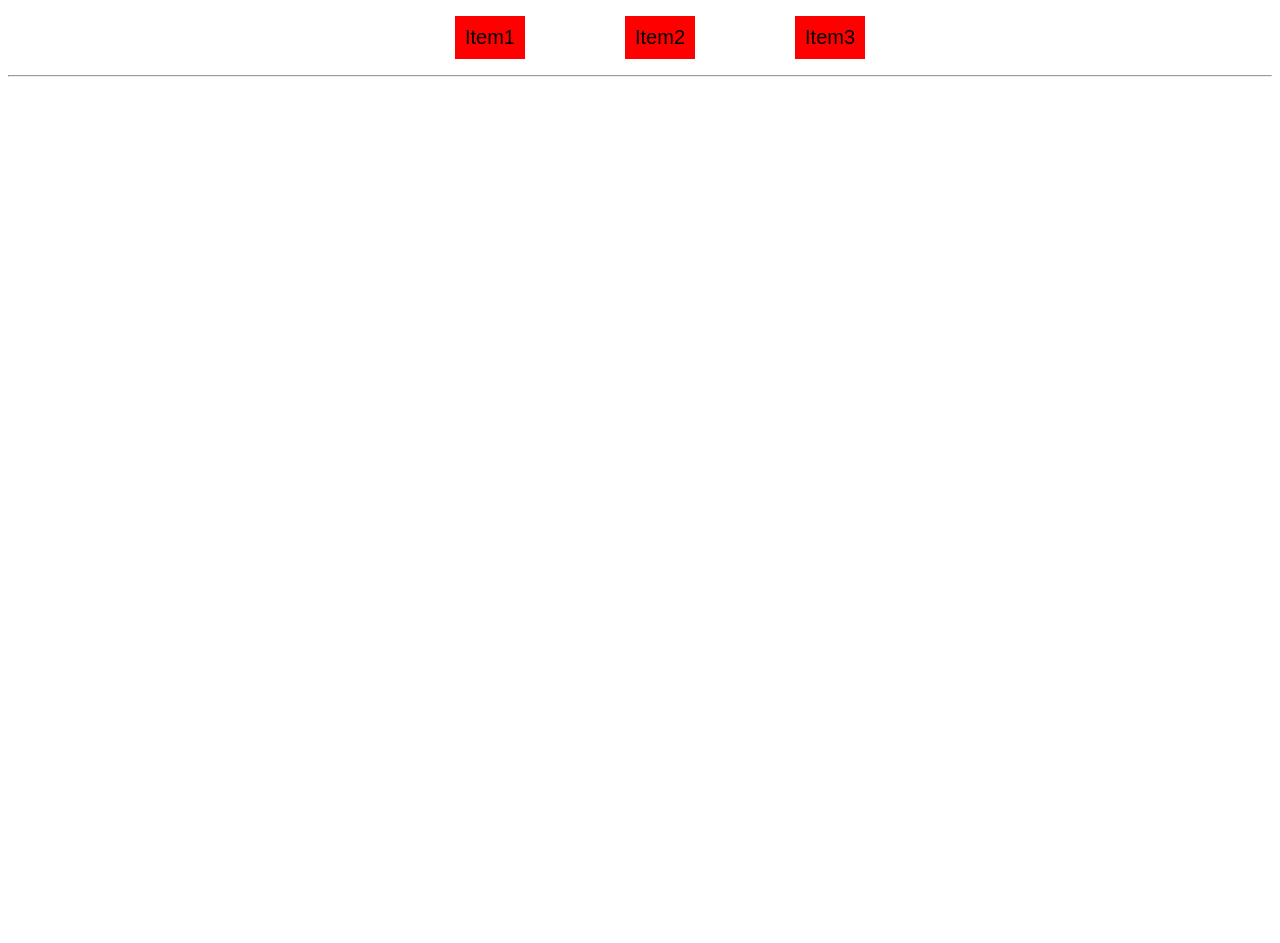
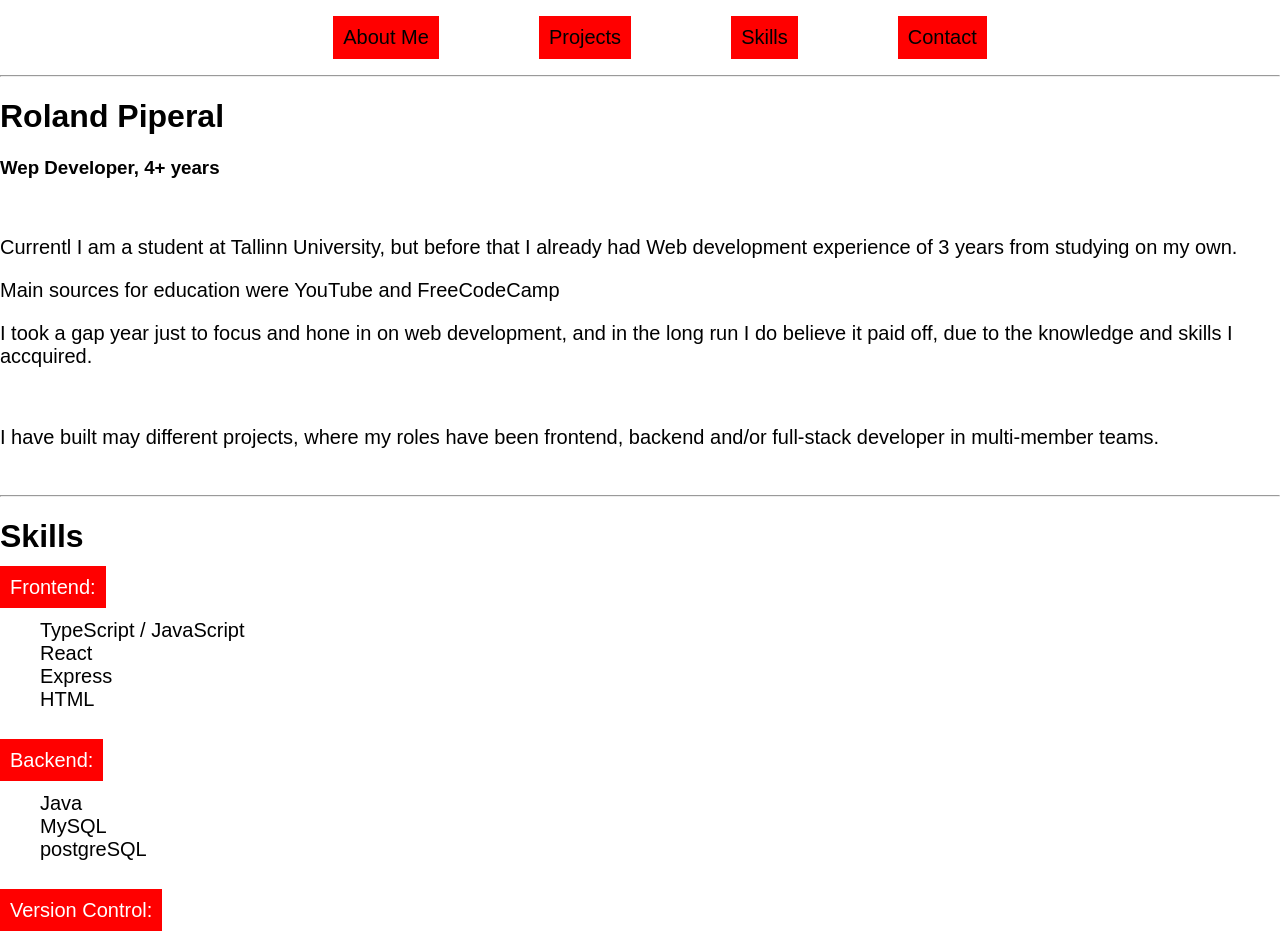
Before and after one commit to ragnardgreat/new_portfolio, a React (Vite) app: page / in a window 1280 px wide. Shown: the top 943 px of the page. Before the commit the page ends 800 px from the top, so only its background shows below. Built offline with nearby package versions, Linux system fonts and the light colour scheme.

Commit message:
updates to components

```diff
--- a/src/App.css
+++ b/src/App.css
@@ -0,0 +1,5 @@
+body {
+    padding: 0px;
+    margin: 0px;
+    font-family: Arial, Helvetica, sans-serif;
+}
--- a/src/App.tsx
+++ b/src/App.tsx
@@ -1,5 +1,8 @@
 import './App.css'
+import AboutMe from './components/AboutMe'
 import Header from './components/Header'
+import Skills from './components/Skills'
+import Projects from './components/Projects'
 
 function App() {
 
@@ -7,6 +10,9 @@ function App() {
   return (
     <>
       <Header />
+      <AboutMe/>
+      <Skills/>
+      <Projects/>
     </>
   )
 }
--- /dev/null
+++ b/src/components/AboutMe.css
@@ -0,0 +1,3 @@
+p{
+    font-size: 20px;
+}
--- a/src/components/AboutMe.tsx
+++ b/src/components/AboutMe.tsx
@@ -0,0 +1,18 @@
+import React from 'react'
+import './AboutMe.css'
+
+function AboutMe() {
+    return (
+    <div id='aboutMeContainer'>
+        <h1>Roland Piperal</h1>
+        <h3>Wep Developer, 4+ years</h3><br/>
+        <p>Currentl I am a student at Tallinn University, but before that I already had Web development experience of 3 years from studying on my own.</p>
+        <p>Main sources for education were YouTube and FreeCodeCamp</p>
+        <p>I took a gap year just to focus and hone in on web development, and in the long run I do believe it paid off, due to the knowledge and skills I accquired.</p><br/>
+        <p>I have built may different projects, where my roles have been frontend, backend and/or full-stack developer in multi-member teams.</p><br/>
+        <hr/>
+    </div>
+    )
+}
+
+export default AboutMe
--- a/src/components/Header.css
+++ b/src/components/Header.css
@@ -1,7 +1,3 @@
-body{
-    font-family: Arial, Helvetica, sans-serif;
-}
-
 #itemList{
     list-style-type: none;
     display: flex;
--- a/src/components/Header.tsx
+++ b/src/components/Header.tsx
@@ -1,13 +1,13 @@
-import React from 'react'
 import './Header.css'
 
 function Header() {
     return (
         <div id='headerContainer'>
             <ul id='itemList'>
-                <li className="headerItem">Item1</li>
-                <li className="headerItem">Item2</li>
-                <li className="headerItem">Item3</li>
+                <li className="headerItem">About Me</li>
+                <li className="headerItem">Projects</li>
+                <li className="headerItem">Skills</li>
+                <li className="headerItem">Contact</li>
             </ul>
             <hr/>
         </div>
--- /dev/null
+++ b/src/components/Projects.tsx
@@ -0,0 +1,10 @@
+import React from 'react'
+import "./Projects.css"
+
+function Projects() {
+  return (
+    <div>Projects</div>
+  )
+}
+
+export default Projects
--- /dev/null
+++ b/src/components/Skills.css
@@ -0,0 +1,13 @@
+.skillItem{
+    list-style-type: none;
+}
+
+.skillContainer{
+    font-size: 20px;
+}
+
+.title{
+    background-color: red;
+    padding: 10px;
+    color: white;
+}
--- /dev/null
+++ b/src/components/Skills.tsx
@@ -0,0 +1,36 @@
+import React from 'react'
+import "./Skills.css"
+
+function Skills() {
+    return (
+        <div id='skillsContainer'>
+            <h1>Skills</h1>
+            <div id='frontContainer' className='skillContainer'>
+                <label className='title' htmlFor='frontSkills'>Frontend: </label>
+                <ul id='frontSkills'>
+                    <li className="skillItem">TypeScript / JavaScript</li>
+                    <li className="skillItem">React</li>
+                    <li className="skillItem">Express</li>
+                    <li className="skillItem">HTML</li>
+                </ul>
+            </div><br/>
+            <div id="backContainer" className='skillContainer'>
+                <label className='title' htmlFor="backSkills">Backend:</label>
+                <ul id="backSkills">
+                    <li className="skillItem">Java</li>
+                    <li className="skillItem">MySQL</li>
+                    <li className="skillItem">postgreSQL</li>
+                </ul>
+            </div><br/>
+            <div id="controlContainer" className='skillContainer'>
+                <label className='title' htmlFor="">Version Control:</label>
+                <ul id='verControl'>
+                    <li className="skillItem">GitHub</li>
+                </ul>
+            </div>
+            <hr />
+        </div>
+    )
+}
+
+export default Skills
```
Also changed, not shown: src/components/Projects.css (added).
